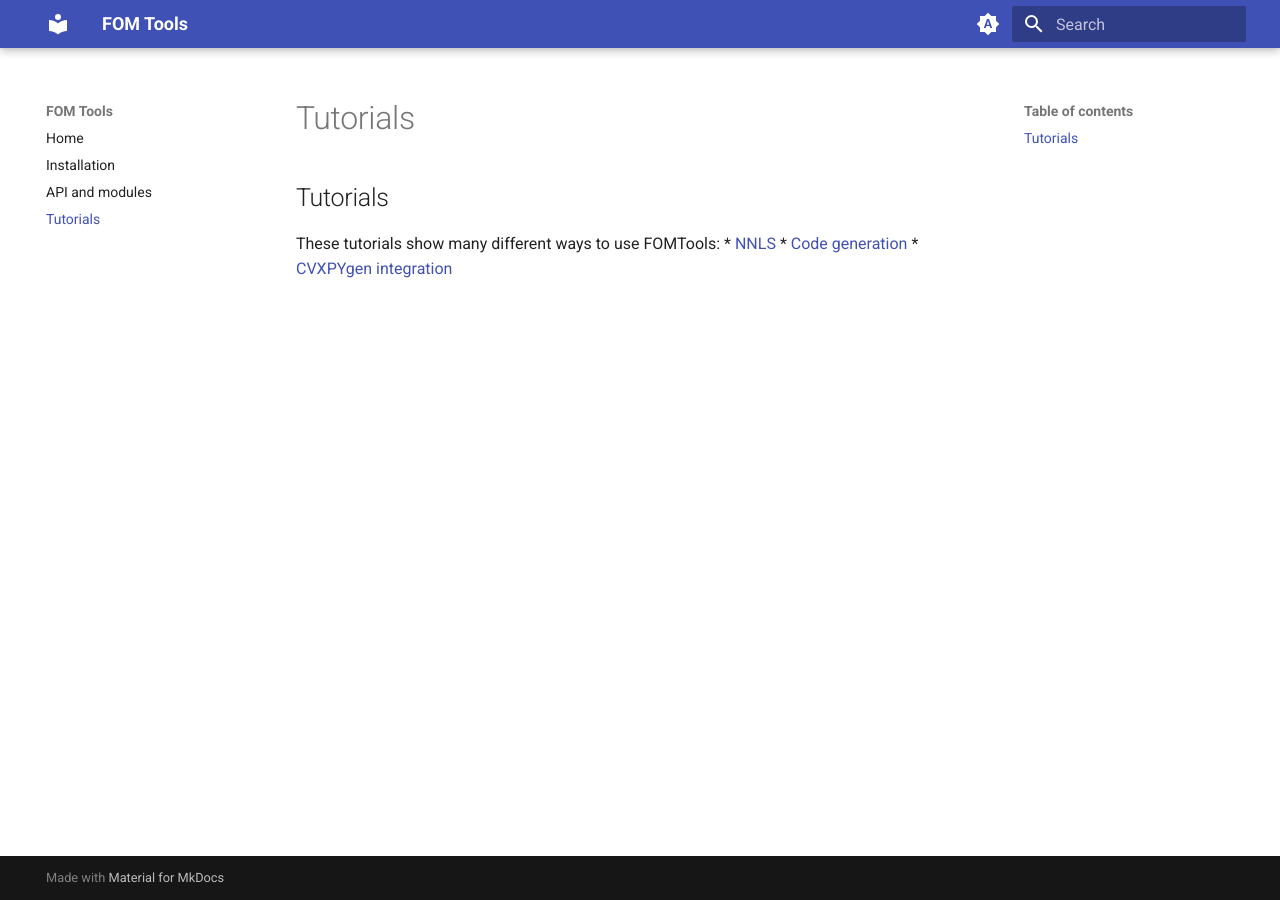
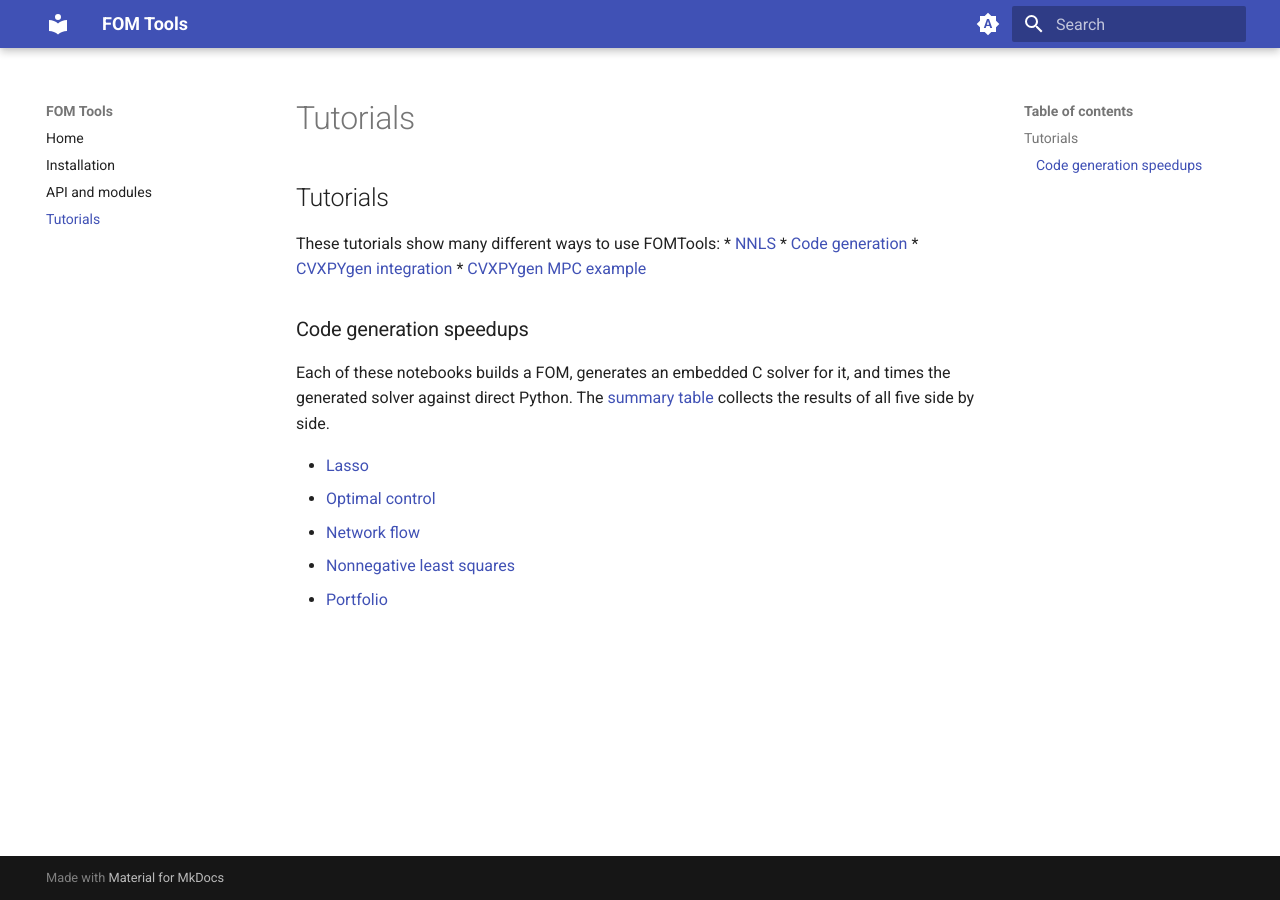
Before and after one commit to stellatogrp/fomtools, an MkDocs documentation site: the page built from docs/tutorials.md, in a window 1280 px wide. Built offline with MkDocs 1.6.1 and Material for MkDocs 9.7.7, drawn with Linux system fonts in a browser that asks for light colours.

Commit message:
linking all the marimo notebooks in tutorials.md

```diff
--- a/docs/tutorials.md
+++ b/docs/tutorials.md
@@ -1,5 +1,18 @@
 ## Tutorials
 These tutorials show many different ways to use FOMTools:
-* [NNLS](tutorials/NNLS.html)
+* [NNLS](tutorials/nnls_verification.html)
 * [Code generation](tutorials/codegen.md)
 * [CVXPYgen integration](tutorials/cvxpygen.md)
+* [CVXPYgen MPC example](tutorials/cvxpygen_mpc.html)
+
+### Code generation speedups
+Each of these notebooks builds a FOM, generates an embedded C solver for it, and
+times the generated solver against direct Python. The
+[summary table](tutorials/codegen_speedup_results.md) collects the results of all
+five side by side.
+
+* [Lasso](tutorials/lasso.html)
+* [Optimal control](tutorials/control.html)
+* [Network flow](tutorials/network.html)
+* [Nonnegative least squares](tutorials/nnls.html)
+* [Portfolio](tutorials/portfolio.html)
```
Also changed, not shown: docs/tutorials/nnls_verification.py (renamed from docs/tutorials/NNLS.py).
